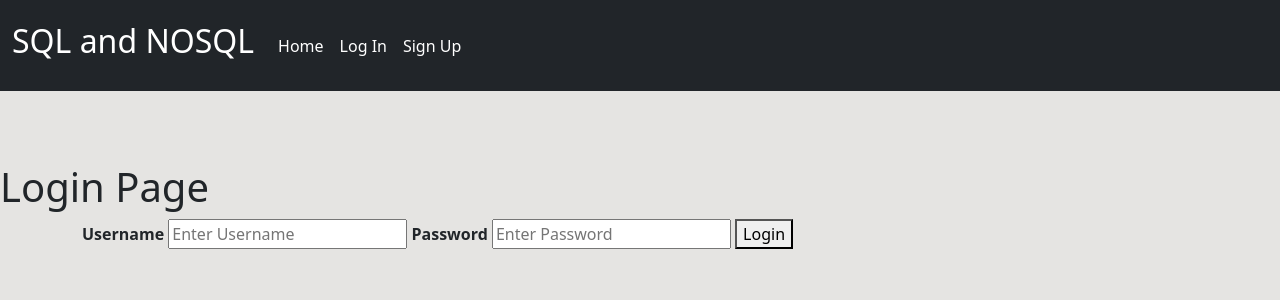
After one commit to sunjrp/online_shoping, a Django app: page /login in a window 1280 px wide. The commit adds this page. Shown: the top 300 px of the page. Run offline with Django 3.2, Linux system fonts and the light colour scheme; some libraries are stand-ins or nearby versions.

Commit message:
recreate signup login logout and html file

```diff
--- a/catalog/views.py
+++ b/catalog/views.py
@@ -7,21 +7,46 @@ import requests
 import string
 import random
 from django.contrib.auth.forms import UserCreationForm
+from django.contrib.auth.models import User
+from django.contrib.auth import authenticate, login, logout
+
 # Create your views here.
 
 
 api_key = "fcc6fff35de0b2b9470d180bb4c76555"  #for themoviedb.org
 
 def registerPage(request):
-    form = UserCreationForm()
+    if request.method == 'POST':
+        username = request.POST.get('username', "")
+        password = request.POST.get('password', "")
+        if not User.objects.filter(username=username).exists():
+            user1 = User.objects.create(username=username)
+            user1.set_password(password)
+            user1.save()
+            return render(request, 'login.html')
+        else:
+            error = "Error Please Check"
+            return render(request, 'register.html', {'error':error})
 
-    if request.method == 'POST':
-        form = UserCreationForm(request.POST)
-        if form.is_valid():
-            form.save()
-            return redirect('login')
-    context = {'form': form}
-    return render(request, 'accounts/register.html', context)
+    return render(request, 'register.html', )
+
+def user_login(request):
+    if request.method=='POST':
+        username = request.POST.get('username', "")
+        password = request.POST.get('password', "")
+        user = authenticate(request, username=username, password=password)
+        if user is not None:
+            login(request, user)
+            return redirect('home')
+        else:
+            error = "Username or Password is INCORRECT"
+            return render(request, 'login.html', {'error':error})
+    else:
+        return render(request,'login.html')
+
+def user_logout(request):
+    logout(request)
+    return render(request, 'home.html')
 
 def request_movies_genre():
     url_tv = f"https://api.themoviedb.org/3/genre/tv/list?api_key={api_key}"
--- a/online_shoping/urls.py
+++ b/online_shoping/urls.py
@@ -21,12 +21,14 @@ from catalog import views
 
 urlpatterns = [
     path('admin/', admin.site.urls),
-    path('', views.home),
-    path('market', views.market),
+    path('', views.home, name='home'),
+    path('market', views.market, name='market'),
     path('search', views.search),
     path('movie_detail/<int:movie_id>', views.details),
     path('cart/<int:movie_id>', views.add_cart),
-    path('register', views.registerPage)
+    path('register', views.registerPage, name='register'),
+    path('login', views.user_login, name="login"),
+    path('logout', views.user_logout, name="logout")
 
 ]
 urlpatterns += static(settings.MEDIA_URL, document_root= settings.MEDIA_ROOT)
--- a/templates/home.html
+++ b/templates/home.html
@@ -15,13 +15,33 @@
       <ul class="navbar-nav me-auto mb-2 mb-lg-0">
         <li class="nav-item">
           <a class="nav-link active" aria-current="page" href="market">Home</a>
+
         </li>
+
+
+        {% if user.is_authenticated %}
+        <li class="nav-item">
+    <a class="nav-link active" aria-current="page" href="#">Welcome, {{ user.username }} </a>
+          </li>
+        <li class="nav-item">
+          <a class="nav-link active" aria-current="page" href="{% url 'logout' %}">Log Out</a>
+        </li>
+          {% else %}
+        <li class="nav-item">
+        <a class="nav-link active" aria-current="page" href="{% url 'login' %}">Log In</a>
+        </li>
+        <li class="nav-item">
+        <a class="nav-link active" aria-current="page" href="{% url 'register' %}">Sign Up</a>
+        </li>
+{% endif %}
+
       </ul>
     </div>
   </div>
 </nav>
 </head>
 <body style="background-color:#E5E4E2;">
+
 <br><br><br>
 {% block content %}
 
--- /dev/null
+++ b/templates/login.html
@@ -0,0 +1,22 @@
+{% extends "home.html" %}
+{% load static %}
+{% block title %} Search {% endblock %}
+{% block content %}
+    <h1>Login Page</h1>
+    {% if error %}
+    <p>{{error}}</p>
+    {% endif %}
+        <form action="{% url 'login' %}" method="post">
+    {% csrf_token %}
+  <div class="container">
+    <label for="uname"><b>Username</b></label>
+    <input type="text" placeholder="Enter Username" name="username" required>
+
+    <label for="psw"><b>Password</b></label>
+    <input type="password" placeholder="Enter Password" name="password" required>
+
+    <button type="submit">Login</button>
+  </div>
+</form>
+
+{% endblock %}
```
Also changed, not shown: templates/accounts/login.html (deleted, +0 -10 lines), templates/accounts/register.html (deleted, +0 -17 lines), templates/register.html (added, +34 -0 lines), 1 other file.
